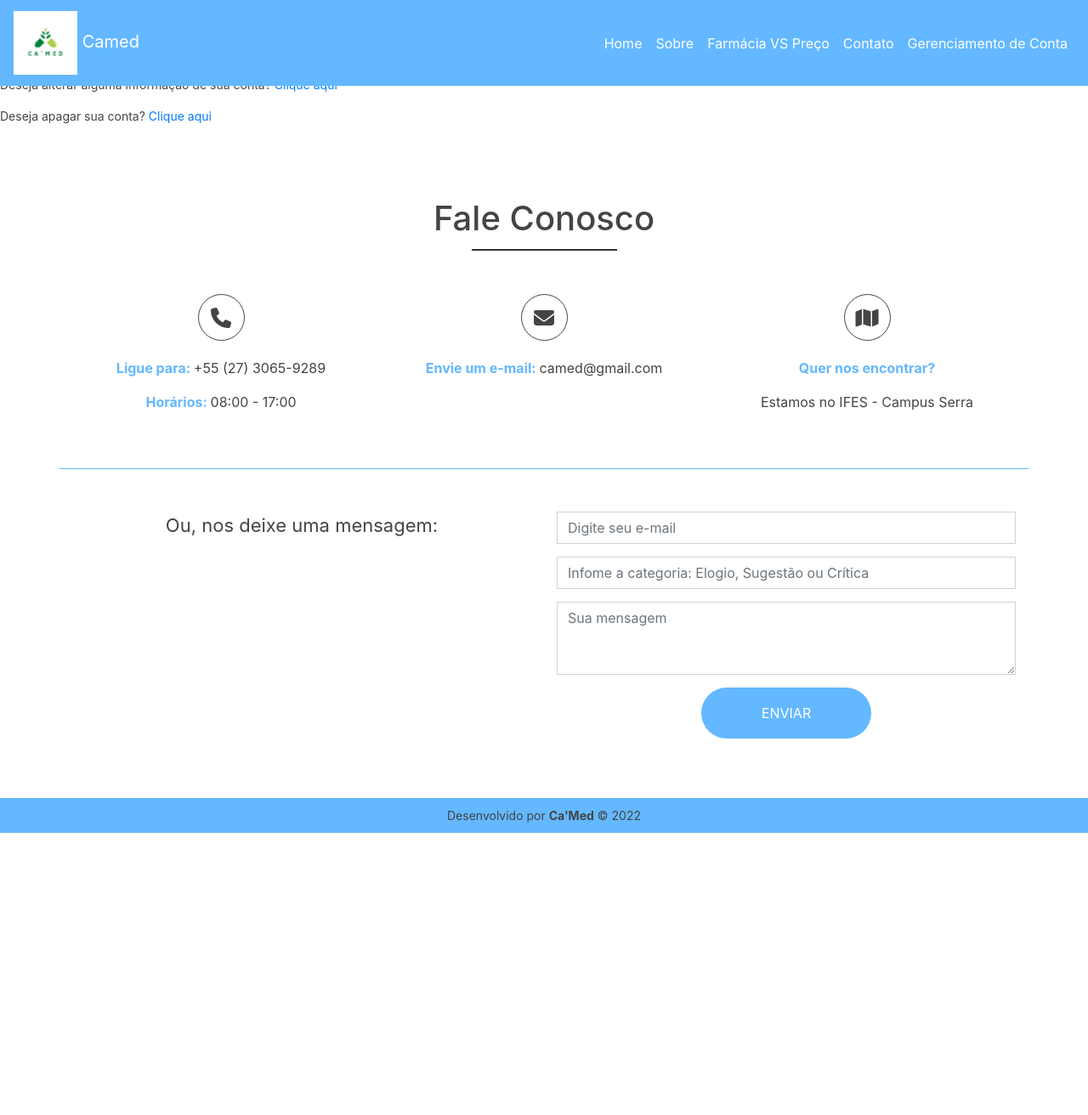
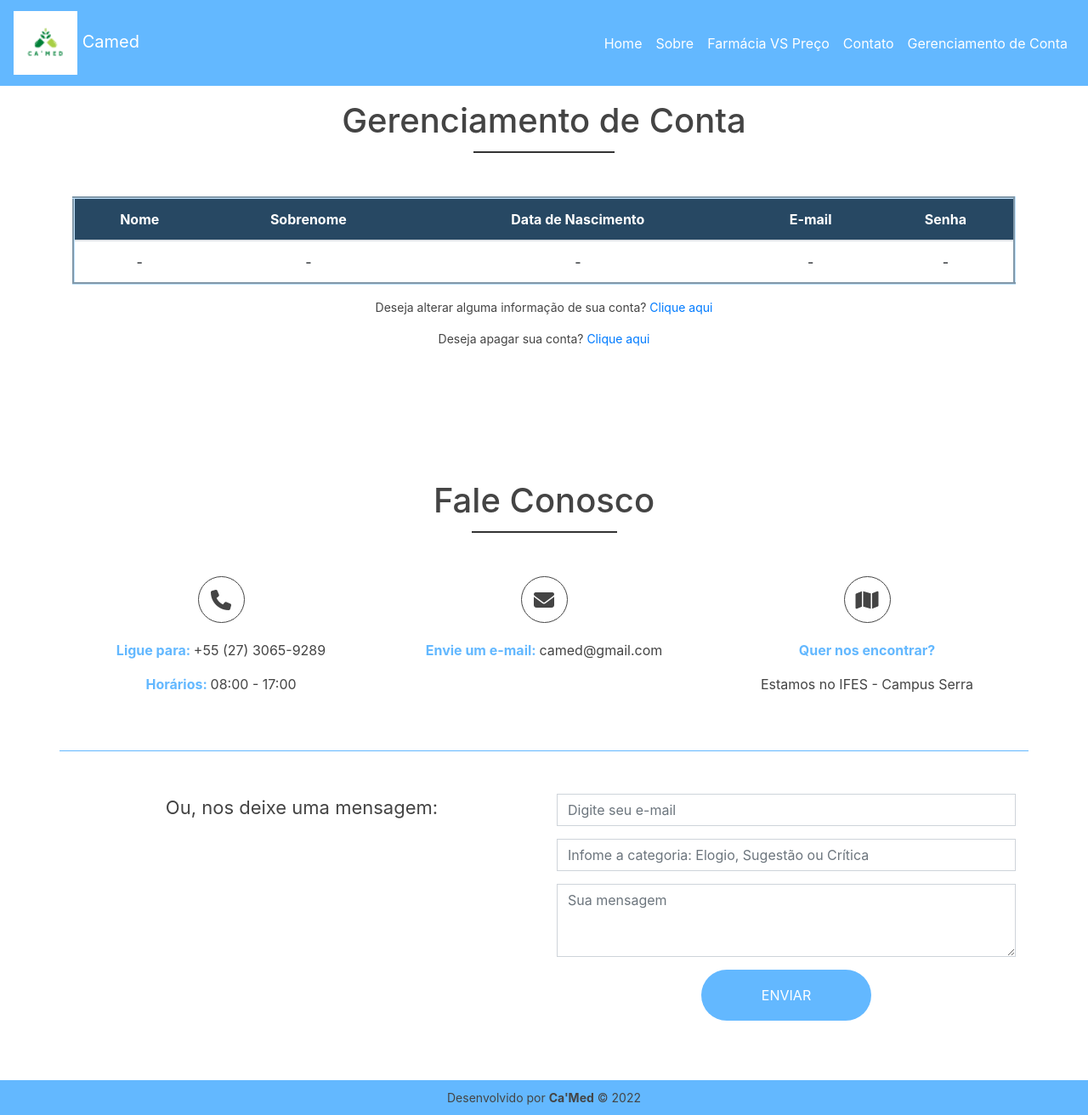
Before and after one commit to branquitoRaph/camed_novo, a PHP site: page /gerenciamentodeconta.php in a window 1280 px wide. Shown: the whole page at 85% size. Before the commit the page ends 980 px from the top, so only its background shows below. Run offline with PHP 8.4, Linux system fonts and the light colour scheme; the visitor is signed in with stand-in values (Sample User, id 1); data that the repository does not hold is empty; some libraries are stand-ins or nearby versions.

Commit message:
Arrumei a tabela e concertei os erros
Falta passar para PDO

```diff
--- a/camed_novo/gerenciamentodeconta.php
+++ b/camed_novo/gerenciamentodeconta.php
@@ -12,17 +12,30 @@ if(session_status()=== PHP_SESSION_NONE){
 ?>
 <!-- Chamando o cabeçalho da página-->
 <?php include_once 'header.php';?>
+<br>
+<br>
 <!-- Div para separar o arquivo, afim de organização -->
-<div class="row">
-	<!-- Quebra de linha -->
-	<br>
-	<h1><p>Gerenciamento de Conta</p></h1>
+	<div class = "container">
+		<div class = "col-12">
+			<h3 class = "main-title">Gerenciamento de Conta</h3>
+		</div>
+		<div id = "conteudo">
 			<!-- Centralizando e criando a tabela -->
 			<center>
+				<table class = "table table-hover">
+					<thead>
+							<tr>
+								<th scope="col">Nome</th>
+								<th scope="col">Sobrenome</th>
+								<th scope="col">Data de Nascimento</th>
+								<th scope="col">E-mail</th>
+								<th scope="col">Senha</th>
+							</tr>
+					</thead>
 					<tbody>
 						<?php
 						//Comando para pegar os dados da tabela medicamento
-			$sql="SELECT idUsuario, nomeUsuario, sobrenomeUsuario, cepUsuario, emailUsuario, senhaUsuario from usuario WHERE idUsuario = $id";
+						$sql="SELECT idUsuario, nomeUsuario, senha, dataNascimento, sobrenomeUsuario, emailUsuario from usuario WHERE idUsuario = $id";
 						//Pegando o resultado do comando
 						$resultado= mysqli_query($conexao,$sql);
 						//Condição se o número de linhas é maior que 0
@@ -30,20 +43,20 @@ if(session_status()=== PHP_SESSION_NONE){
 							//Loop para guardar os dados em uma variável
 							while($dados =mysqli_fetch_array($resultado)):
 						?>
-			<!-- Escreve os dados -->
-			<div class="display">
-				<input disabled value="<?php  echo $dados['nomeUsuario'];?>">
-				<input disabled value="<?php  echo $dados['sobrenomeUsuario'];?>">
-				<input disabled value="<?php  echo $dados['cepUsuario'];?>">
-				<input disabled value="<?php  echo $dados['emailUsuario'];?>">
-				<input disabled value="<?php  echo $dados['senhaUsuario'];?>">
-			</div>
+						<tr>
+							<td><?php echo $dados['nomeUsuario'];?></td>
+							<td><?php echo $dados['sobrenomeUsuario'];?></td>
+							<td><?php echo $dados['dataNascimento'];?></td>
+							<td><?php echo $dados['emailUsuario'];?></td>
+							<td><?php echo $dados['senha'];?></td>
+						</tr>
 						<?php
 						//Fecha o loop
 						endwhile;
 						//Se não, tabela vazia
 						else: ?>
 						<tr class="tr">
+							<td>-</td>
 							<td>-</td>
 							<td>-</td>
 							<td>-</td>
@@ -56,15 +69,12 @@ if(session_status()=== PHP_SESSION_NONE){
 						<!-- Fecha o corpo da tabela -->
 					</tbody>
 				<!-- Fecha a tabela e a centralização-->
+				</table>
+				<p>Deseja alterar alguma informação de sua conta? <a href="alterar.php">Clique aqui</a></p>
+				<p>Deseja apagar sua conta? <a href="excluir.php">Clique aqui</a></p>
 			</center>
-	<br>
+		</div>
 	<!-- Fecha a div -->
 	</div>
-	<br>
-	<br>
-	<!-- Parágrafo para fazer cadastro, caso não tenha login -->
-	<p>Deseja alterar alguma informação de sua conta? <a href="alterar.php">Clique aqui</a></p>
-	<!-- Parágrafo para fazer cadastro, caso não tenha login -->
-	<p>Deseja apagar sua conta? <a href="excluir.php">Clique aqui</a></p>
 <!-- Chamando o rodapé-->
 <?php include_once 'footer.php';?>
```
Lines whose indentation alone changed are shown as unchanged.
